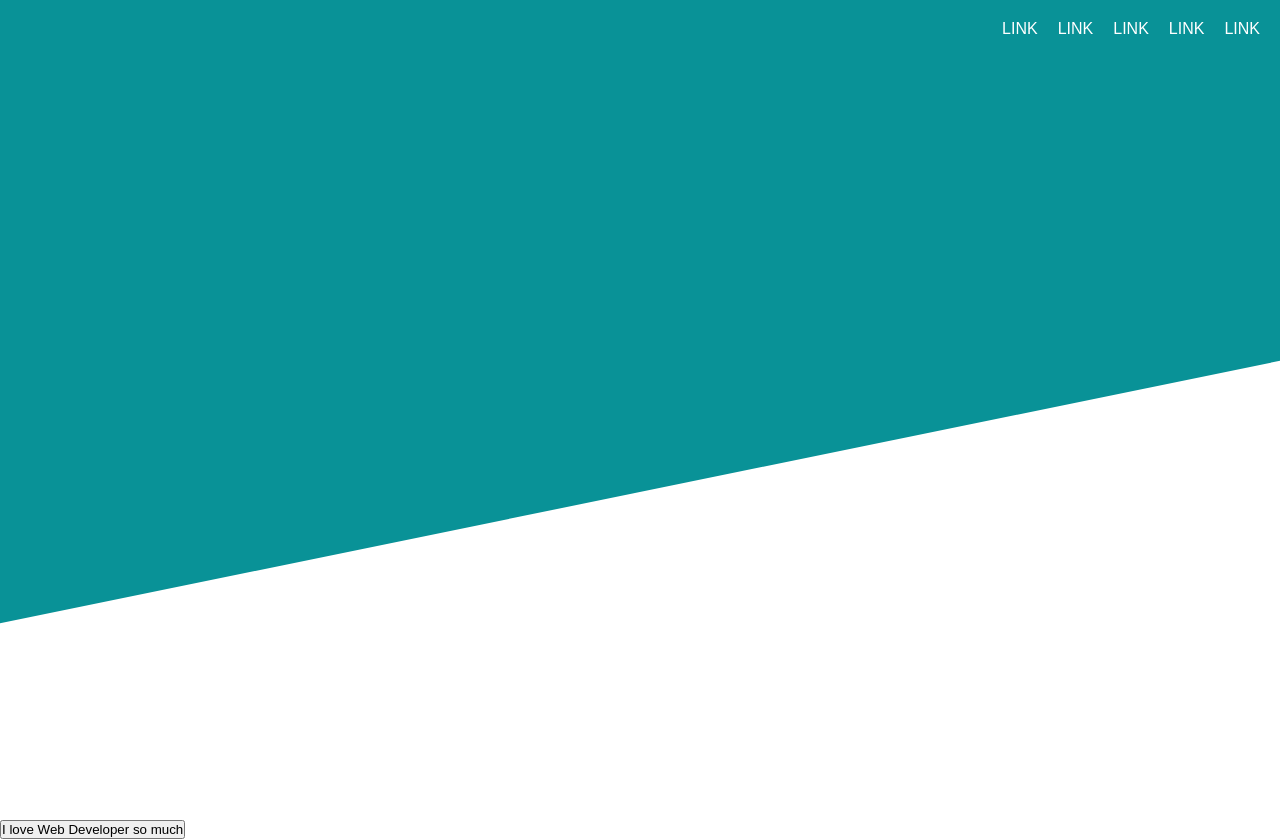
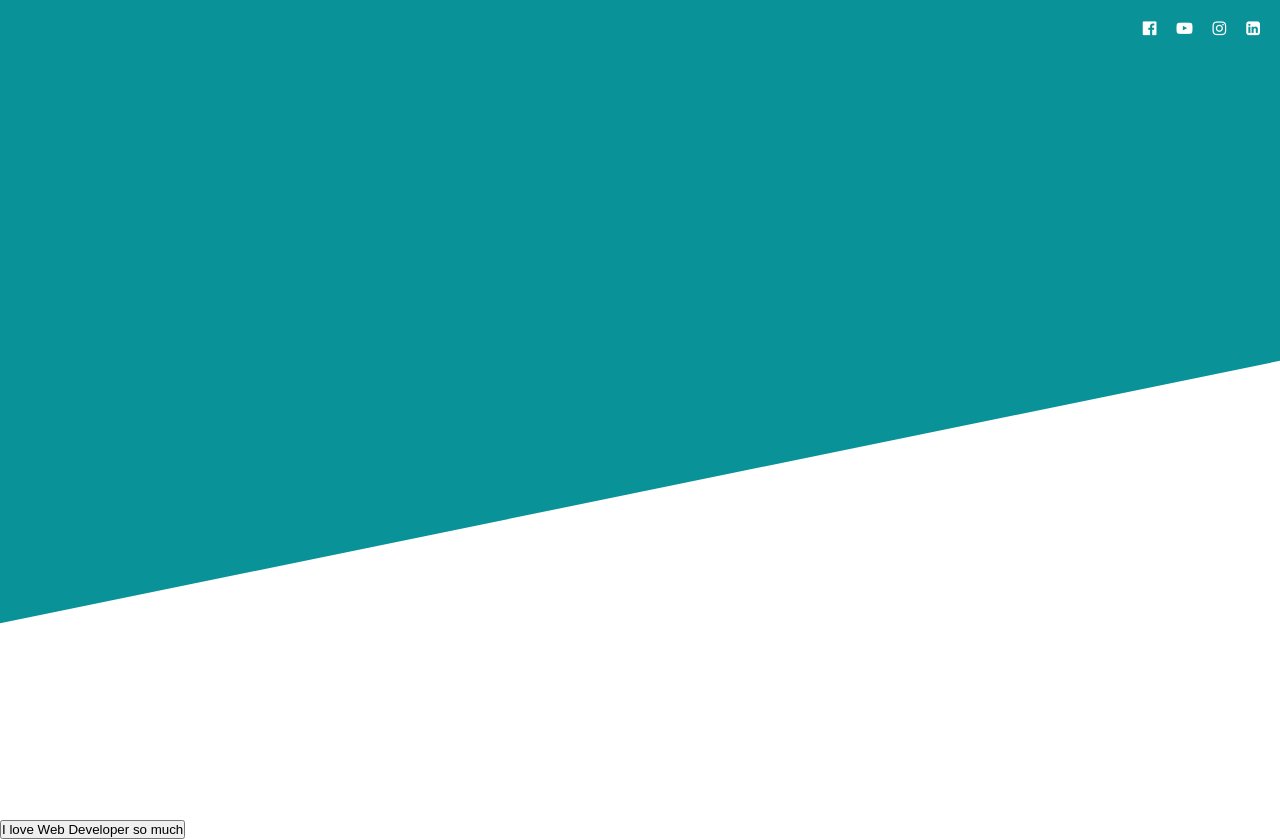
Before and after one commit to Sreyhieb/Sreyhieb-Dy, a plain HTML site: page index.html in a window 1280 px wide. Drawn offline with Linux system fonts and the light colour scheme.

Commit message:
#5 make link

```diff
--- a/index.html
+++ b/index.html
@@ -7,16 +7,16 @@
     <link rel="stylesheet" href="css/hover.css">
     <link rel="stylesheet" href="css/style.css">
     <link rel="shortcut icon" href="image/1.jpg" type="image/x-icon">
+    <link rel="stylesheet" href="https://cdnjs.cloudflare.com/ajax/libs/font-awesome/4.7.0/css/font-awesome.min.css">
 </head>
 <body>
     <ul>
         <div class="container">
             <ul>
-                <li><a href="">link</a></li>
-                <li><a href="">link</a></li>
-                <li><a href="">link</a></li>
-                <li><a href="">link</a></li>
-                <li><a href="">link</a></li>
+                <li><a href="https://www.facebook.com/facebook"><i class="fa fa-facebook-official"></i></a></li>
+                <li><a href="https://www.youtube.com/"><i class="fa fa-youtube-play"></i></a></li>
+                <li><a href="https://www.instagram.com/?hl=en"><i class="fa fa-instagram"></i></a></li>
+                <li><a href="https://fontawesome.com/v4.7.0/icon/linkedin-square"><i class="fa fa-linkedin-square"></i></a></li>
             </ul>
         </div>
     </ul>
```
